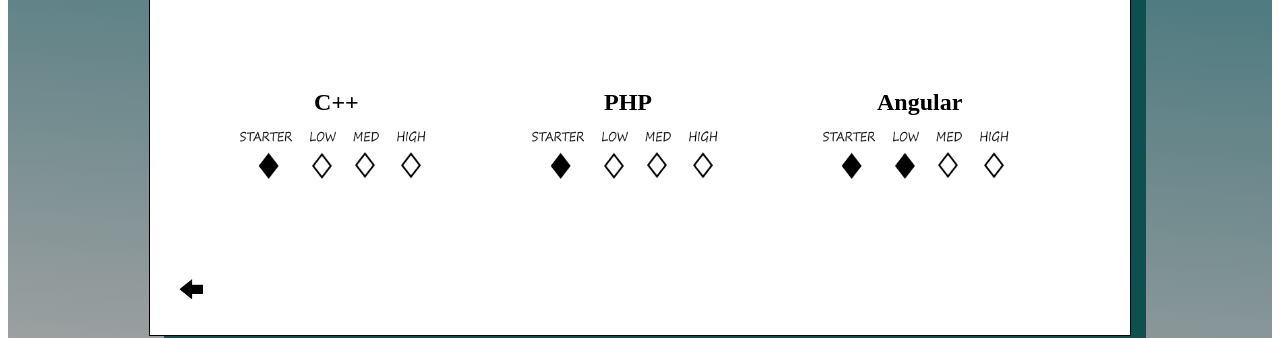
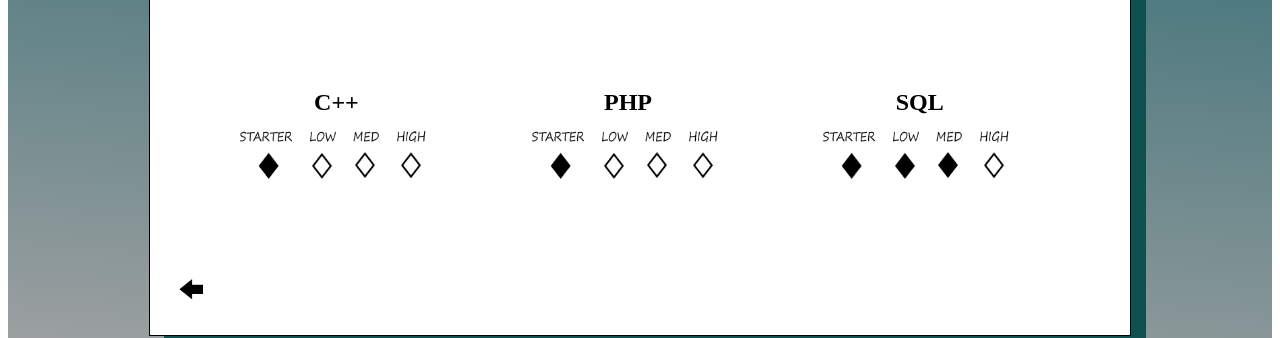
Before and after one commit to Segredo12/octavio-marques-portfolio, an Angular app: page /skills in a window 1280 px wide. Shown: the part 398-736 px from the top of the page. Built offline with nearby package versions, Linux system fonts and the light colour scheme.

Commit message:
* Added SQL to skills;

```diff
--- a/src/app/skills/skills.component.html
+++ b/src/app/skills/skills.component.html
@@ -49,6 +49,15 @@
           <img src="../../assets/images/icon/avaluation_starter.png" width="98%" height="98%">
         </div>
       </div>
+      <!-- SQL SLOT -->
+      <div class="skill-slot">
+        <div class="skill-slot-header">
+          <h2>SQL</h2>
+        </div>
+        <div class="skill-slot-avaliation-slot">
+          <img src="../../assets/images/icon/avaluation_med.png" width="98%" height="98%">
+        </div>
+      </div>
       <!-- ANGULAR SLOT -->
       <div class="skill-slot">
         <div class="skill-slot-header">
```
